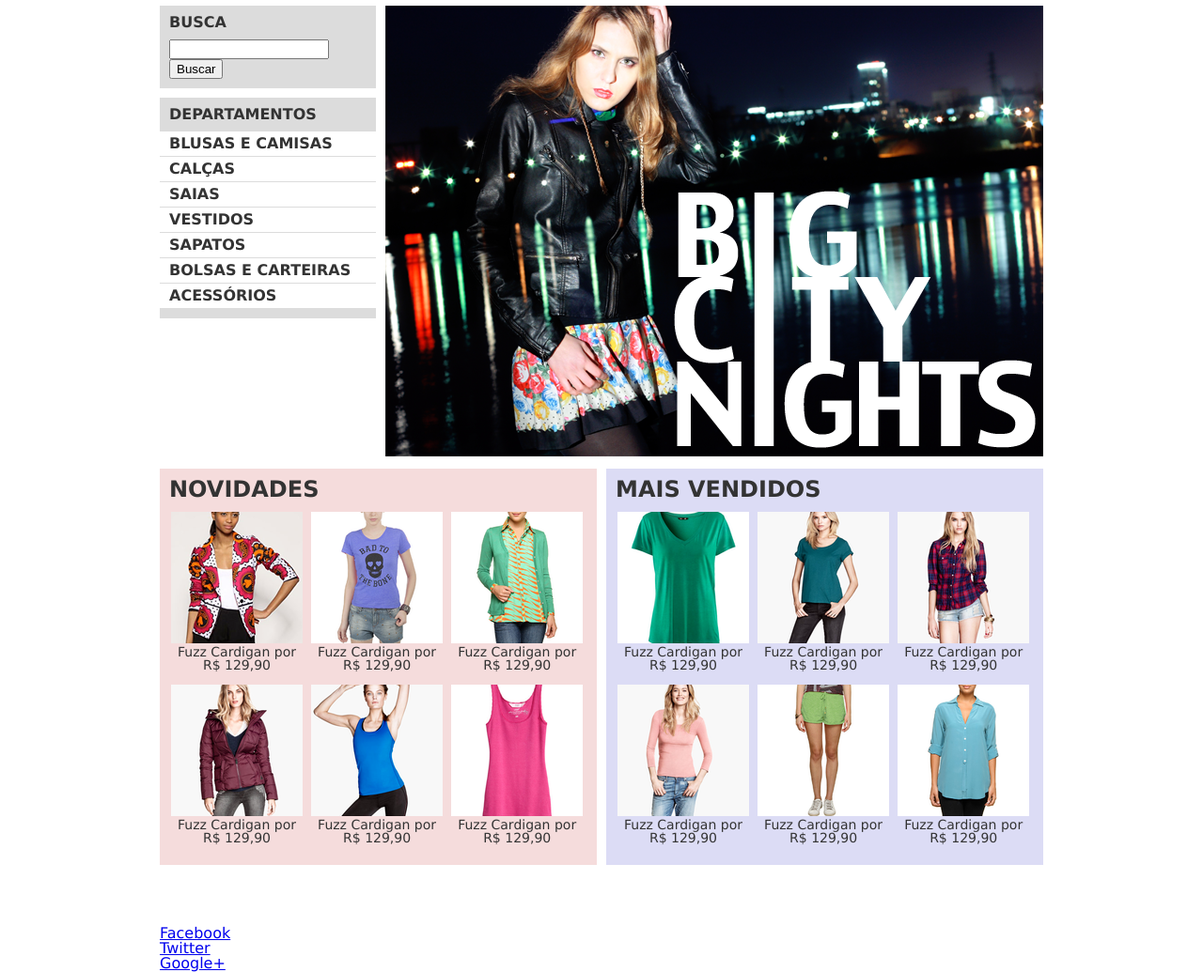
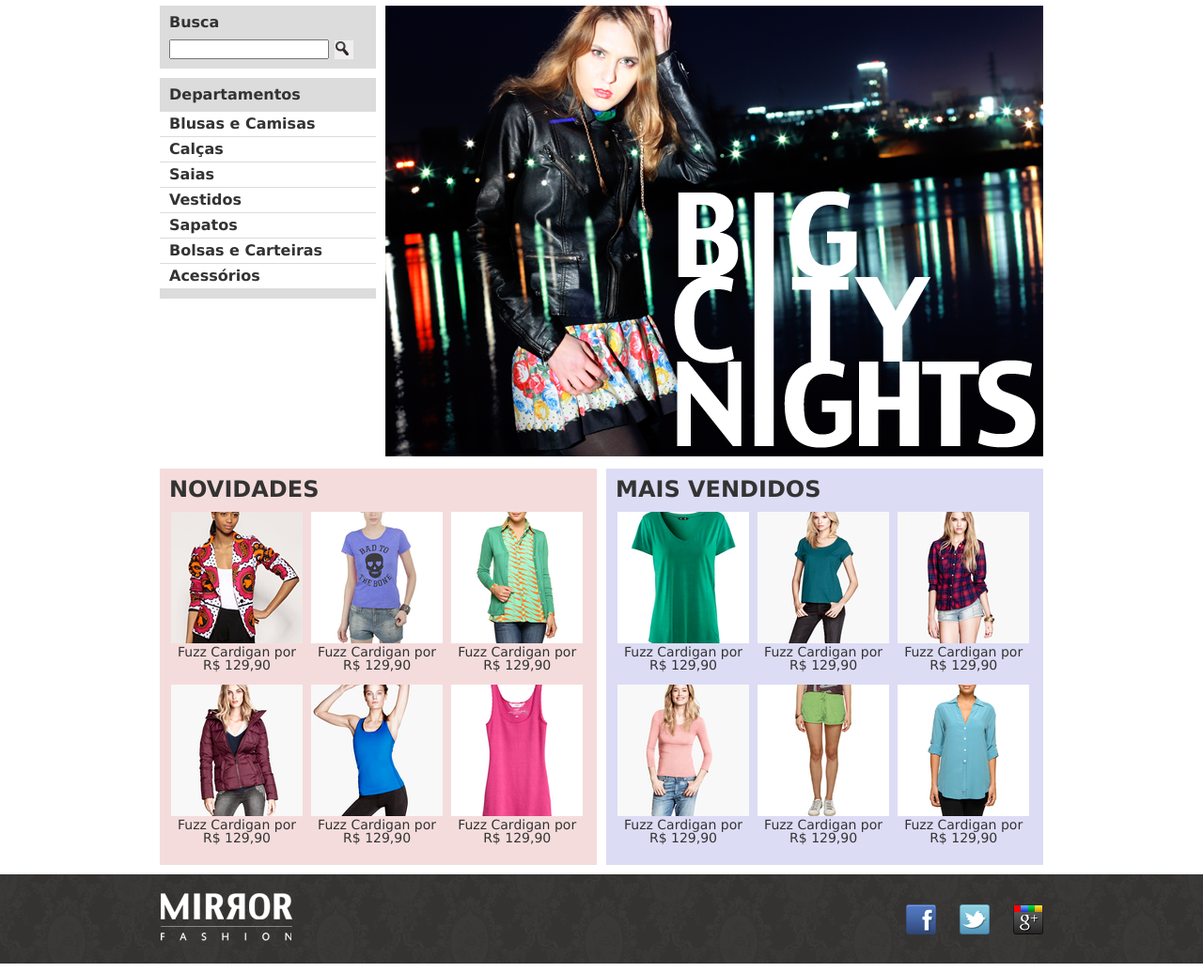
Before and after one commit to MaikonTT/caellum-estudo-html-css, a website: page MirrorFashion/public_html/index.html in a window 1280 px wide. Shown: the part 92-1127 px from the top of the page at 94% size. Drawn offline with Linux system fonts and the light colour scheme.

Commit message:
Melhorias
Estilização da página e adição do rodape na página sobre.html

```diff
--- a/MirrorFashion/public_html/css/estilos.css
+++ b/MirrorFashion/public_html/css/estilos.css
@@ -4,6 +4,16 @@ body {
 }
 
 header {
+    position: relative;
+}
+
+footer {
+    background-image: url(../img/fundo-rodape.png);
+    clear: both;
+    padding: 20px 0;
+}
+
+footer .container{
     position: relative;
 }
 
@@ -51,21 +61,20 @@ header {
     margin-top: 10px;
 }
 
-.busca,
-.menu-departamentos {
-    float: left;
-}
-
-.menu-departamentos {
-    clear: left;
-    margin-top: 10px;
-    padding-bottom: 10px;
+.busca button {
+    background-image: url(../img/busca.png);
+    background-repeat: no-repeat;
+    border: none;
+    width: 20px;
+    height: 20px;
+    text-indent: -9999px;
 }
 
 .busca,
 .menu-departamentos {
+    float: left;
     background-color: #DCDCDC;
-    font-weight: bold;
+    font-weight: bold;rgb(2, 2, 2)
     text-transform: uppercase;
 
     margin-right: 10px;
@@ -76,6 +85,12 @@ header {
 .busca form,
 .menu-departamentos h2 {
     margin: 10px;
+}
+
+.menu-departamentos {
+    clear: left;
+    margin-top: 10px;
+    padding-bottom: 10px;
 }
 
 .menu-departamentos li {
@@ -132,3 +147,33 @@ header {
     float: right;
     background-color: #DCDCF5;
 }
+
+.social {
+    position: absolute;
+    top: 12px;
+    right: 0px;
+}
+
+.social li {
+    float: left;
+    margin-left: 25px;
+}
+
+.social a {
+    height: 32px;
+    width: 32px;
+    display: block;
+    text-indent: -9999px;
+}
+
+.social a[href*="facebook.com"] {
+    background-image: url(../img/facebook.png);
+}
+
+.social a[href*="twitter.com"] {
+    background-image: url(../img/twitter.png);
+}
+
+.social a[href*="plus.google.com"] {
+    background-image: url(../img/googleplus.png);
+}
```
Also changed, not shown: MirrorFashion/public_html/index.html (+0 -3 lines), MirrorFashion/public_html/sobre.html (+42 -14 lines).
